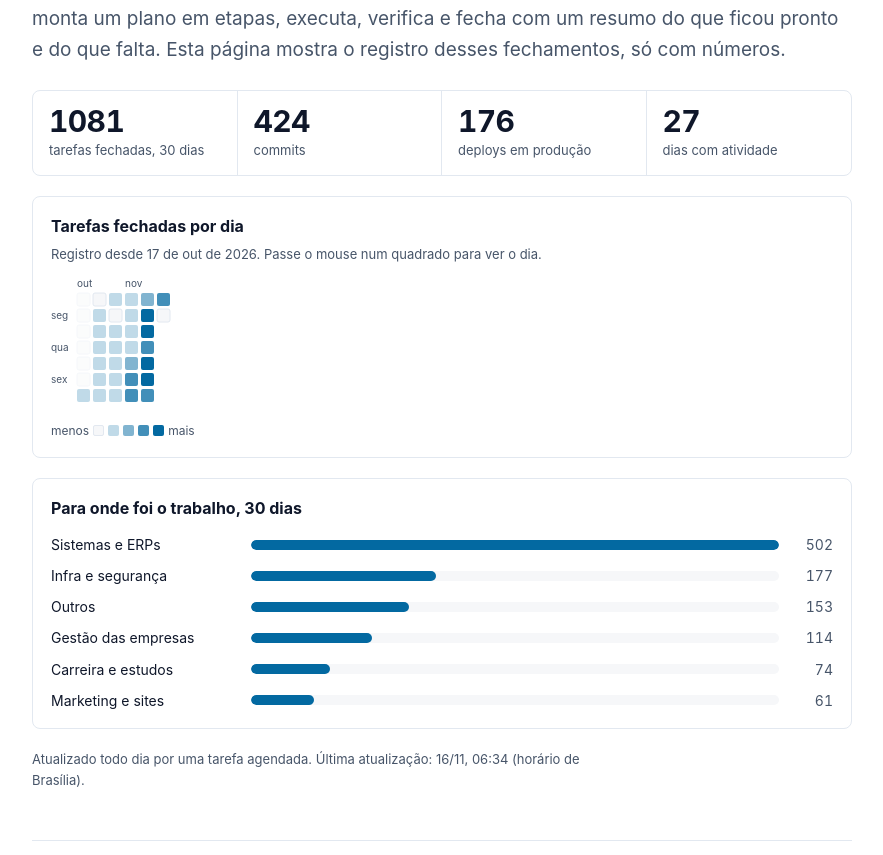
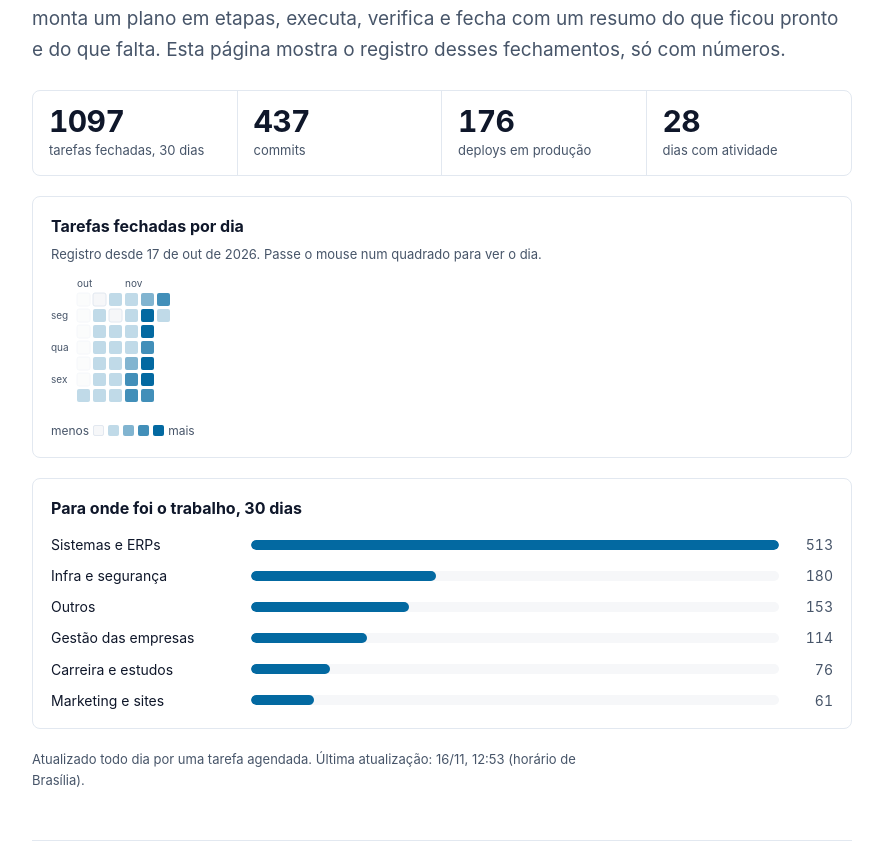
Before and after one commit to thiagogardev/thiagogardev.github.io, a Jekyll site: the page built from atividade.md, in a window 1280 px wide and 1400 px high. Shown: the part 239-1094 px from the top of the window, without its empty margins (198-1081 px from the left). Built offline with Jekyll 4.4.1, drawn with Linux system fonts in a browser that asks for light colours; part of the change alters nothing that is shown.

Commit message:
Atividade: 2026-11-16
Co-Authored-By: Claude Opus 5.5 <noreply@anthropic.com>

```diff
--- a/assets/atividade.json
+++ b/assets/atividade.json
@@ -1,5 +1,5 @@
 {
- "atualizado": "2026-11-16T09:34:25.629Z",
+ "atualizado": "2026-11-16T15:53:24.188Z",
  "inicio": "2026-10-17",
  "frentes": [
   "sistemas",
@@ -406,12 +406,16 @@
   },
   {
    "dia": "2026-11-16",
-   "tarefas": 0,
-   "passos": 0,
-   "commits": 0,
+   "tarefas": 16,
+   "passos": 17,
+   "commits": 13,
    "deploys": 0,
-   "sessoes": 1,
-   "frentes": {}
+   "sessoes": 6,
+   "frentes": {
+    "sistemas": 11,
+    "carreira": 2,
+    "infra": 3
+   }
   }
  ]
 }
```
